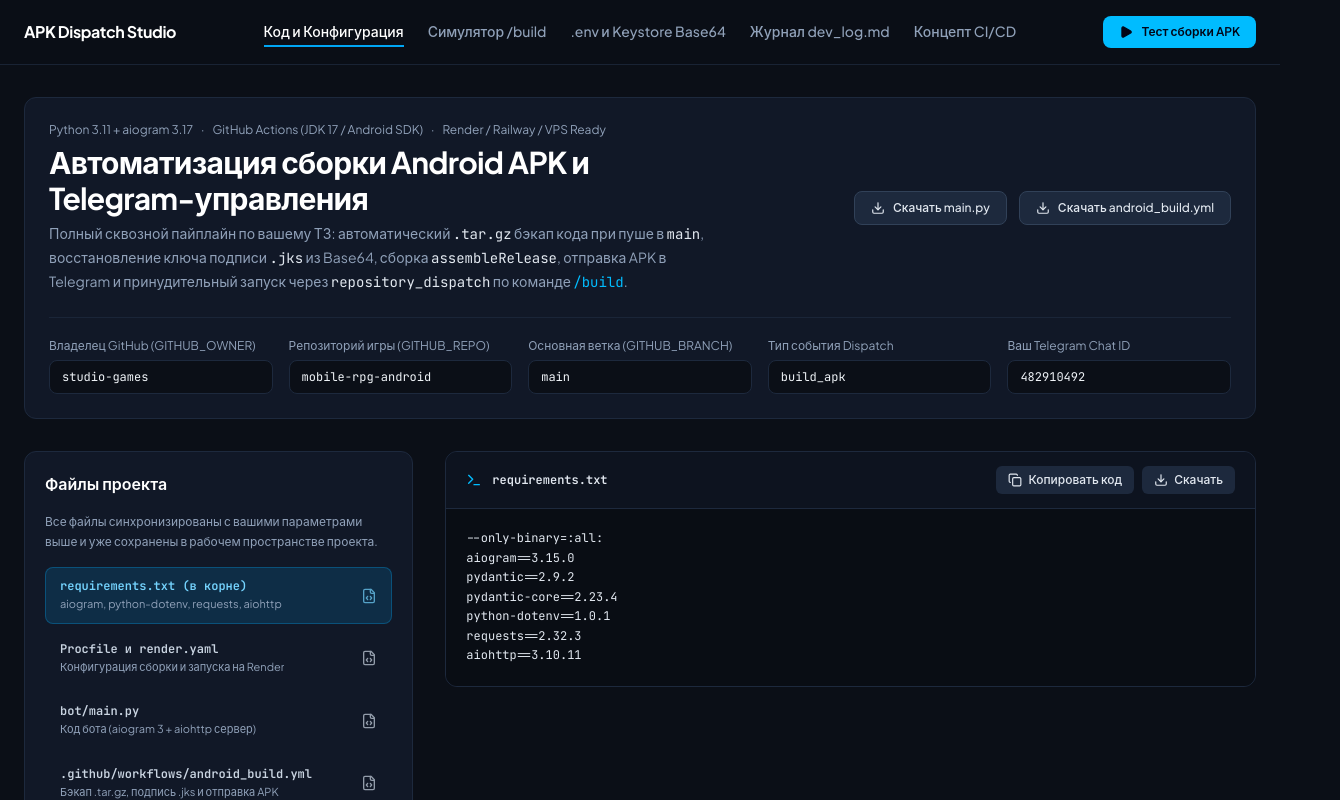
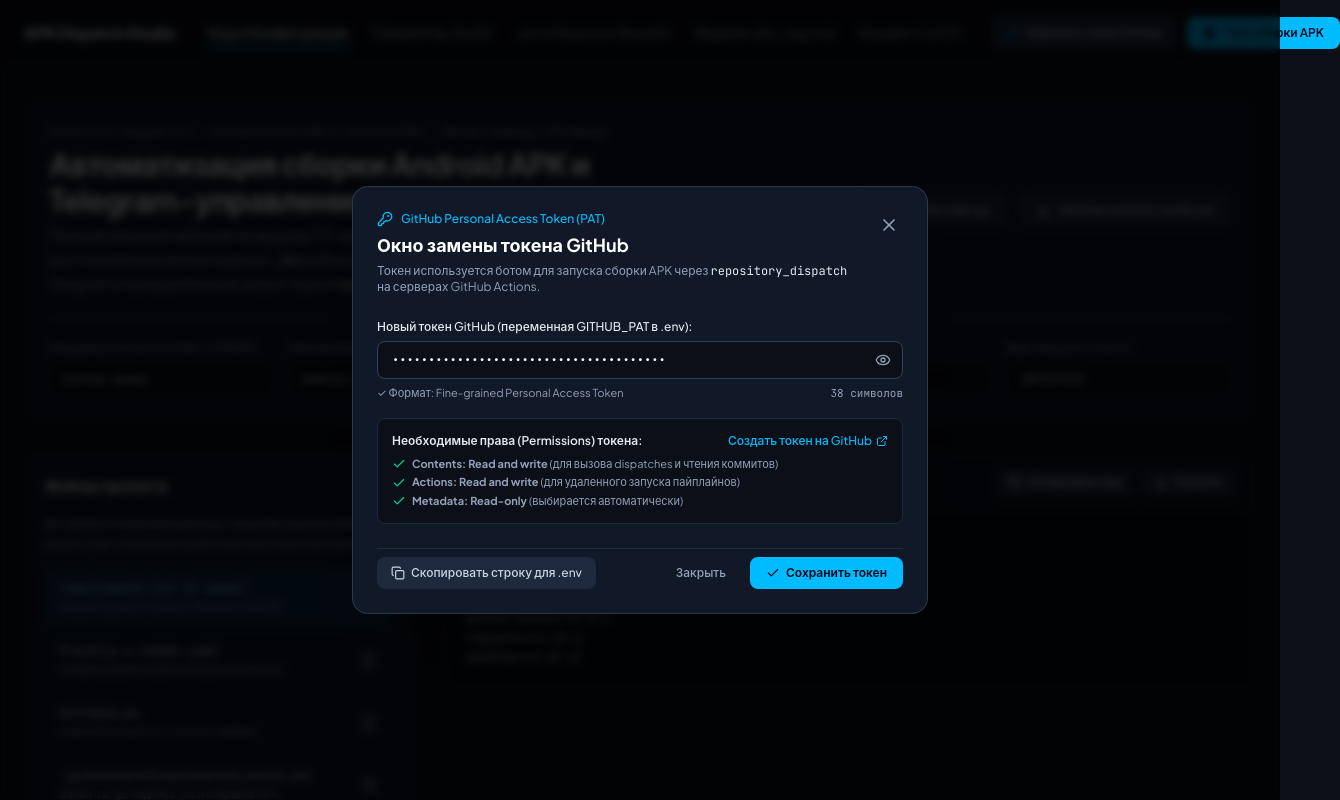
Before and after one commit to retrihgtrtyuh-cmd/TelegramBotBuld, a React (Vite) app: page / in a window 1280 px wide. Shown: the top 800 px of the page, 1340 px wide, since content can reach past the window. Built offline with nearby package versions, Linux system fonts and the light colour scheme.

Commit message:
feat: add GitHub token management modal
Introduce a dedicated modal for configuring and updating the GitHub Personal Access Token, enabling secure integration with CI/CD workflows.

```diff
--- a/src/App.tsx
+++ b/src/App.tsx
@@ -14,7 +14,11 @@ import {
   RefreshCw,
   FolderGit2,
   ExternalLink,
-  Plus
+  Plus,
+  Eye,
+  EyeOff,
+  X,
+  Key
 } from 'lucide-react';
 
 interface BuildRun {
@@ -56,7 +60,14 @@ export default function App() {
     chatId: '482910492',
     keystoreAlias: 'upload_key_release',
     webhookUrl: 'https://apk-bot-service.onrender.com',
+    githubToken: 'github_pat_11ABCDEFG_sample_token_here',
   });
+
+  // Modal State for GitHub Token Replacement (opened by default on user request)
+  const [isTokenModalOpen, setIsTokenModalOpen] = useState(true);
+  const [tempTokenInput, setTempTokenInput] = useState('github_pat_11ABCDEFG_sample_token_here');
+  const [showTokenText, setShowTokenText] = useState(false);
+  const [tokenSaveSuccess, setTokenSaveSuccess] = useState(false);
 
   // Active Navigation Section
   const [activeTab, setActiveTab] = useState<'code' | 'simulator' | 'secrets' | 'devlog' | 'concept'>('code');
@@ -529,7 +540,7 @@ TELEGRAM_BOT_TOKEN="7123456789:AAH_your_bot_token_here"
 TELEGRAM_CHAT_IDS="${config.chatId}"
 
 # 3. GitHub Personal Access Token (Fine-grained Token с правами Contents: R/W и Actions: R/W)
-GITHUB_PAT="github_pat_11ABCDEFG_your_token_here"
+GITHUB_PAT="${config.githubToken}"
 
 # 4. Параметры целевого репозитория с игрой
 GITHUB_OWNER="${config.githubOwner}"
@@ -873,6 +884,17 @@ CMD ["python", "bot/main.py"]`;
         <div className="flex items-center gap-3 shrink-0">
           <button
             onClick={() => {
+              setTempTokenInput(config.githubToken);
+              setTokenSaveSuccess(false);
+              setIsTokenModalOpen(true);
+            }}
+            className="px-3 py-2 text-xs font-medium text-slate-200 bg-slate-800 hover:bg-slate-700 border border-slate-700 rounded-lg transition-colors whitespace-nowrap shrink-0 flex items-center gap-1.5 cursor-pointer"
+          >
+            <KeyRound className="w-3.5 h-3.5 text-sky-400" />
+            Заменить токен GitHub
+          </button>
+          <button
+            onClick={() => {
               setActiveTab('simulator');
               handleSendCommand(`/build ${config.defaultBranch} Принудительная сборка релизного APK`);
             }}
@@ -1654,13 +1676,141 @@ CMD ["python", "bot/main.py"]`;
         )}
       </main>
 
-      {/* Quiet Footer */}
-      <footer className="border-t border-slate-800/80 py-5 px-6 mt-auto">
-        <div className="max-w-[1400px] mx-auto flex flex-col sm:flex-row items-center justify-between gap-4 text-xs text-slate-500">
-          <span>Инфраструктура автоматизации сборки Android APK · GitHub Actions + Python Aiogram 3.x</span>
-          <span>Файлы сохранены в проекте: /bot/main.py · /.github/workflows/android_build.yml · /dev_log.md</span>
+      {/* Interactive Modal: Замена токена GitHub */}
+      {isTokenModalOpen && (
+        <div className="fixed inset-0 z-50 flex items-center justify-center p-4 bg-black/80 backdrop-blur-xs">
+          <div className="bg-[#111827] border border-slate-700/80 rounded-2xl w-full max-w-xl p-6 shadow-2xl space-y-6">
+            <div className="flex items-start justify-between gap-4">
+              <div>
+                <div className="flex items-center gap-2 text-xs text-sky-400 font-medium">
+                  <KeyRound className="w-4 h-4" />
+                  <span>GitHub Personal Access Token (PAT)</span>
+                </div>
+                <h2 className="text-lg font-bold text-white mt-1">Окно замены токена GitHub</h2>
+                <p className="text-xs text-slate-400 mt-1">
+                  Токен используется ботом для запуска сборки APK через <code className="text-slate-200">repository_dispatch</code> на серверах GitHub Actions.
+                </p>
+              </div>
+              <button
+                onClick={() => setIsTokenModalOpen(false)}
+                className="text-slate-400 hover:text-white p-1 rounded-lg transition-colors cursor-pointer"
+                title="Закрыть"
+              >
+                <X className="w-5 h-5" />
+              </button>
+            </div>
+
+            <div className="space-y-4">
+              <div>
+                <label className="block text-xs font-medium text-slate-200 mb-1.5">
+                  Новый токен GitHub (переменная GITHUB_PAT в .env):
+                </label>
+                <div className="relative">
+                  <input
+                    type={showTokenText ? 'text' : 'password'}
+                    value={tempTokenInput}
+                    onChange={(e) => {
+                      setTempTokenInput(e.target.value);
+                      setTokenSaveSuccess(false);
+                    }}
+                    placeholder="github_pat_11A... или ghp_..."
+                    className="w-full px-3.5 py-2.5 pr-10 text-xs font-mono bg-[#0B0F17] border border-slate-700 rounded-lg text-slate-100 focus:outline-none focus:border-sky-500"
+                  />
+                  <button
+                    type="button"
+                    onClick={() => setShowTokenText(!showTokenText)}
+                    className="absolute right-3 top-1/2 -translate-y-1/2 text-slate-400 hover:text-slate-200 cursor-pointer"
+                    title={showTokenText ? 'Скрыть токен' : 'Показать токен'}
+                  >
+                    {showTokenText ? <EyeOff className="w-4 h-4" /> : <Eye className="w-4 h-4" />}
+                  </button>
+                </div>
+                <div className="flex items-center justify-between text-[11px] text-slate-400 mt-1.5">
+                  <span>
+                    {tempTokenInput.startsWith('github_pat_')
+                      ? '✓ Формат: Fine-grained Personal Access Token'
+                      : tempTokenInput.startsWith('ghp_')
+                      ? '✓ Формат: Classic Personal Access Token'
+                      : 'Токен обычно начинается с github_pat_ или ghp_'}
+                  </span>
+                  <span className="font-mono tabular-nums">{tempTokenInput.length} символов</span>
+                </div>
+              </div>
+
+              {/* Инструкция по созданию токена с прямым переходом */}
+              <div className="p-3.5 rounded-lg bg-[#0B0F17] border border-slate-800 space-y-2 text-xs">
+                <div className="flex items-center justify-between">
+                  <span className="font-semibold text-slate-200">Необходимые права (Permissions) токена:</span>
+                  <a
+                    href="https://github.com/settings/tokens?type=beta"
+                    target="_blank"
+                    rel="noreferrer"
+                    className="text-sky-400 hover:text-sky-300 flex items-center gap-1 font-medium"
+                  >
+                    Создать токен на GitHub <ExternalLink className="w-3 h-3" />
+                  </a>
+                </div>
+                <ul className="space-y-1 text-slate-400 text-[11px]">
+                  <li className="flex items-center gap-1.5">
+                    <Check className="w-3.5 h-3.5 text-emerald-400 shrink-0" />
+                    <span><strong>Contents: Read and write</strong> (для вызова dispatches и чтения коммитов)</span>
+                  </li>
+                  <li className="flex items-center gap-1.5">
+                    <Check className="w-3.5 h-3.5 text-emerald-400 shrink-0" />
+                    <span><strong>Actions: Read and write</strong> (для удаленного запуска пайплайнов)</span>
+                  </li>
+                  <li className="flex items-center gap-1.5">
+                    <Check className="w-3.5 h-3.5 text-emerald-400 shrink-0" />
+                    <span><strong>Metadata: Read-only</strong> (выбирается автоматически)</span>
+                  </li>
+                </ul>
+              </div>
+
+              {tokenSaveSuccess && (
+                <div className="p-3 rounded-lg bg-emerald-950/40 border border-emerald-800/60 text-xs text-emerald-300 flex items-center gap-2">
+                  <Check className="w-4 h-4 text-emerald-400 shrink-0" />
+                  <span>Токен успешно сохранен в конфигурации проекта и обновлен в шаблоне .env!</span>
+                </div>
+              )}
+            </div>
+
+            <div className="flex flex-col sm:flex-row items-center justify-between gap-3 pt-2 border-t border-slate-800">
+              <button
+                type="button"
+                onClick={() => {
+                  const line = `GITHUB_PAT="${tempTokenInput}"`;
+                  handleCopy(line, 'modal-pat');
+                }}
+                className="w-full sm:w-auto px-3.5 py-2 text-xs font-medium text-slate-300 bg-slate-800 hover:bg-slate-700 rounded-lg transition-colors flex items-center justify-center gap-1.5 cursor-pointer"
+              >
+                {copiedId === 'modal-pat' ? <Check className="w-3.5 h-3.5 text-emerald-400" /> : <Copy className="w-3.5 h-3.5" />}
+                {copiedId === 'modal-pat' ? 'Скопировано!' : 'Скопировать строку для .env'}
+              </button>
+
+              <div className="flex items-center gap-2 w-full sm:w-auto justify-end">
+                <button
+                  type="button"
+                  onClick={() => setIsTokenModalOpen(false)}
+                  className="px-4 py-2 text-xs font-medium text-slate-400 hover:text-white rounded-lg transition-colors cursor-pointer"
+                >
+                  Закрыть
+                </button>
+                <button
+                  type="button"
+                  onClick={() => {
+                    setConfig({ ...config, githubToken: tempTokenInput.trim() });
+                    setTokenSaveSuccess(true);
+                  }}
+                  className="px-4 py-2 text-xs font-semibold text-slate-950 bg-sky-400 hover:bg-sky-300 rounded-lg transition-colors flex items-center gap-1.5 cursor-pointer whitespace-nowrap"
+                >
+                  <Check className="w-3.5 h-3.5" />
+                  Сохранить токен
+                </button>
+              </div>
+            </div>
+          </div>
         </div>
-      </footer>
+      )}
     </div>
   );
 }
```
